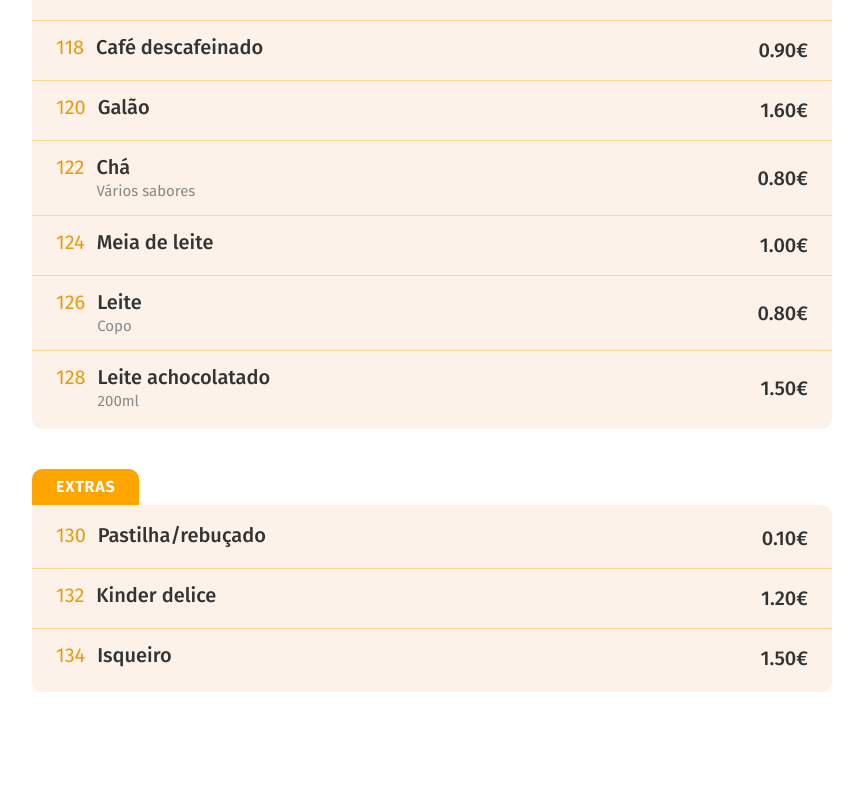
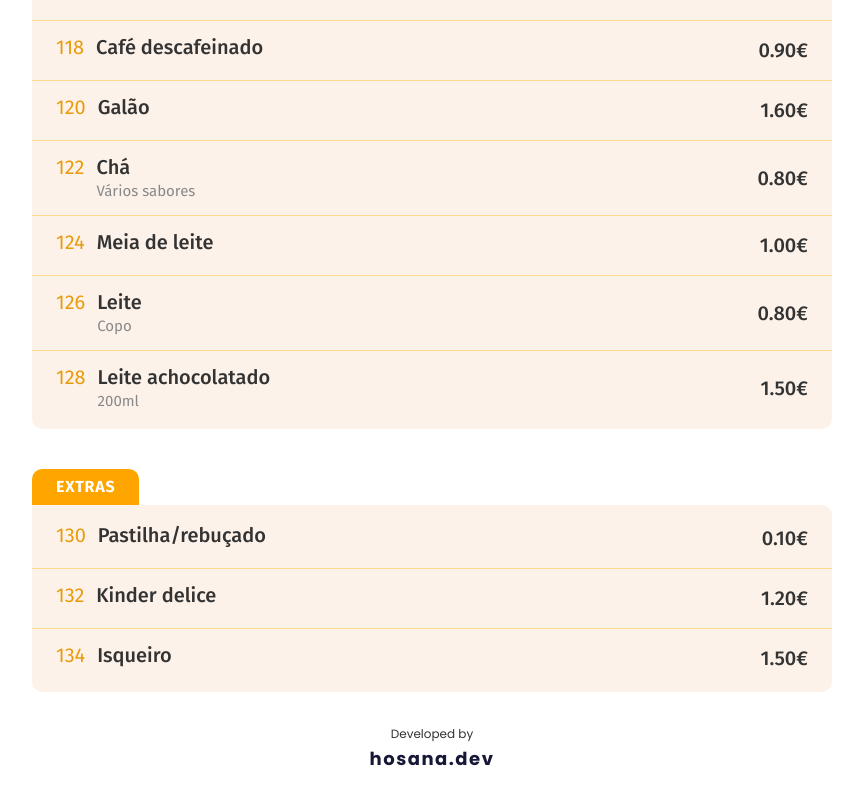
Before and after one commit to devhosana/menu-cafe, a React (Create React App) app: page / in a window 1280 px wide. Shown: the part 5194-5986 px from the top of the page, without its empty margins (208-1071 px from the left). Before the commit the page ends 5930 px from the top, so only its background shows below. Built offline with nearby package versions, Linux system fonts and the light colour scheme.

Commit message:
added footer with link to my portfolio

```diff
--- a/src/App.css
+++ b/src/App.css
@@ -39,3 +39,36 @@ main {
   border-radius: 10px;
   border-top-left-radius: 0;
 }
+
+footer {
+  margin-top: 1.6rem;
+  font-family: 'Poppins', sans-serif;
+  display: flex;
+  gap: 1rem;
+  align-items: center;
+  flex-direction: column;
+  justify-content: center;
+}
+
+footer p {
+  font-size: 1.2rem;
+}
+
+.footer__link {
+  text-decoration: none;
+}
+
+.footer__link:link,
+.footer__link:visited {
+  font-weight: 700;
+  letter-spacing: 1.5px;
+  font-size: 1.8rem;
+  color: #171738;
+  text-decoration: none;
+  transition: all 0.4s;
+}
+
+.footer__link:hover,
+.footer__link:active {
+  color: #454560;
+}
--- a/src/App.js
+++ b/src/App.js
@@ -11,8 +11,6 @@ import MenuItem from './components/MenuItem';
 
 // Parei aqui, falta resolver erro de key
 // adicionar preçario de ingredientes extras
-// e consertar número dos itens
-// quem sabe mover titulo do submenu para direita
 // Deixar logo e preçario como fixed e apenas menu como scrollable
 // colocar ícones como fundo em cada submenu (hamburger, cerveja, etc)
 // colocar link para hosana.dev no final
@@ -59,6 +57,16 @@ function App() {
         }
       </main>
 
+      <footer>
+        <p>Developed by</p>
+        <a
+          href={"https://www.hosana.dev"}
+          className="footer__link"
+          rel="noreferrer"
+          target="_blank"
+        >hosana.dev</a>
+      </footer>
+
     </div>
   );
 }
--- a/src/components/AppHeader.module.css
+++ b/src/components/AppHeader.module.css
@@ -1,3 +1,5 @@
+@import url('https://fonts.googleapis.com/css2?family=Poppins:ital,wght@0,100;0,200;0,300;0,400;0,500;0,600;0,700;0,800;0,900;1,100;1,200;1,300;1,400;1,500;1,600;1,700;1,800;1,900&display=swap');
+
 .logo__container {
   display: flex;
   justify-content: center;
```
